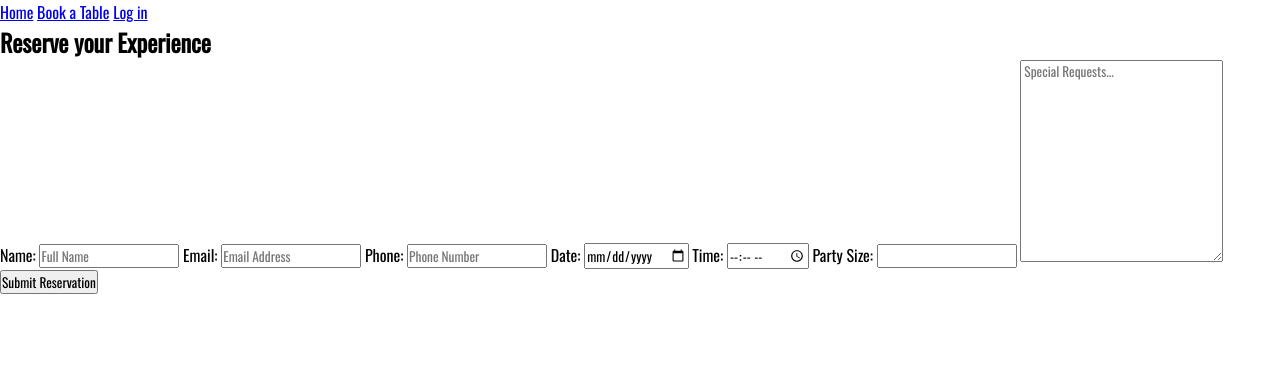
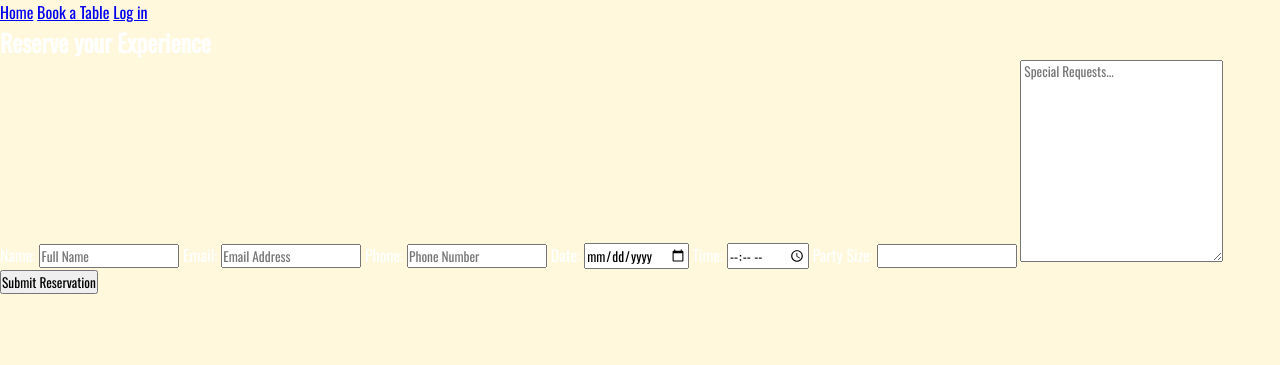
Before and after one commit to DRegan-dev/restaurant-booking, a Django app: template bookings/templates/bookings/booking.html in a window 1280 px wide. Shown: the top 365 px of the page. Run offline with Django 4.2, Linux system fonts and the light colour scheme; the template is opened without the code that fills it, so the values that code supplies are empty; some web fonts are replaced.

Commit message:
added styling for body element

```diff
--- a/static/css/style.css
+++ b/static/css/style.css
@@ -6,3 +6,10 @@
     box-sizing: border-box;
     font-family: 'Oswald', 'Phudu', sans-serif;
 }
+
+body {
+    color: #fff;
+    overflow: hidden;
+    background: cornsilk;
+    z-index: 0;
+}
```
